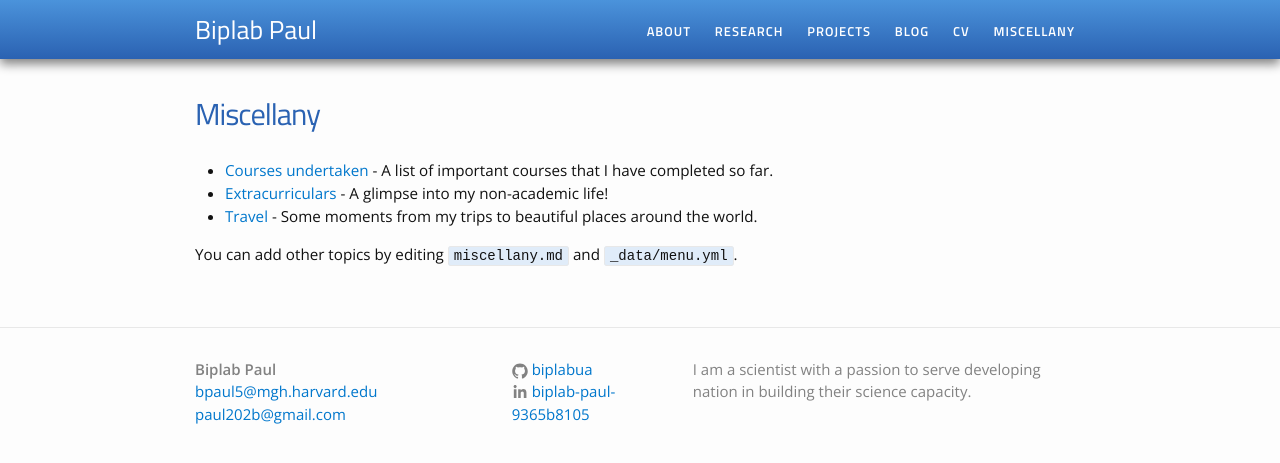
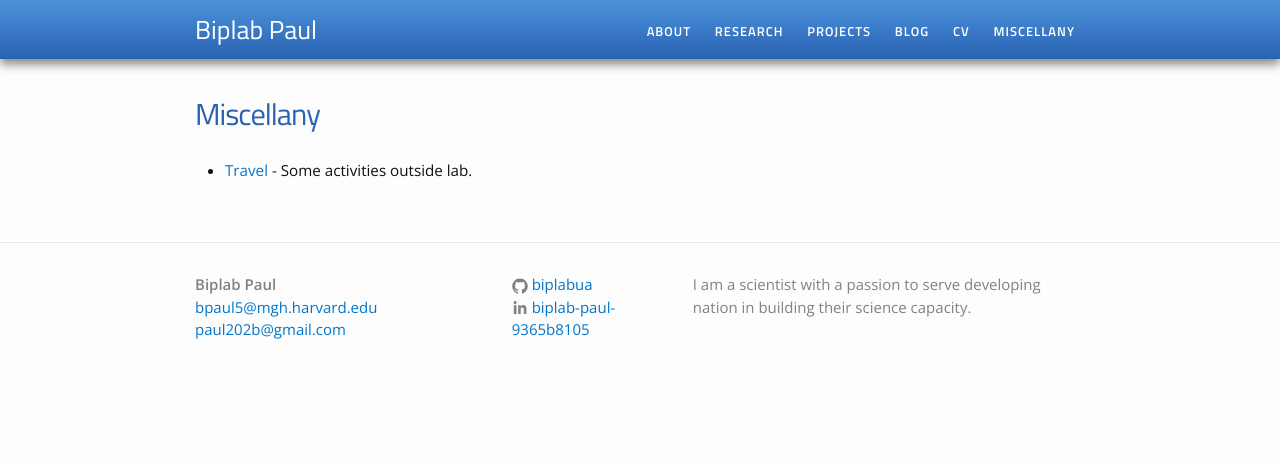
Before and after one commit to biplabua/biplabua.github.io, a Jekyll site: the page built from miscellany.md, in a window 1280 px wide. Shown: the top 463 px of the page. Built offline with Jekyll 4.4.1, drawn with Linux system fonts in a browser that asks for light colours.

Commit message:
Update miscellany.md

```diff
--- a/miscellany.md
+++ b/miscellany.md
@@ -5,9 +5,5 @@ permalink: /miscellany/
 ---
 
 <ul>
-	<li><a href="courses">Courses undertaken</a> - A list of important courses that I have completed so far.</li>
-	<li><a href="extracurricular">Extracurriculars</a> - A glimpse into my non-academic life!</li>
-	<li><a href="travel">Travel</a> - Some moments from my trips to beautiful places around the world.</li>
+	<li><a href="travel">Travel</a> - Some activities outside lab.</li>
 </ul>
-
-You can add other topics by editing `miscellany.md` and `_data/menu.yml`.
```
